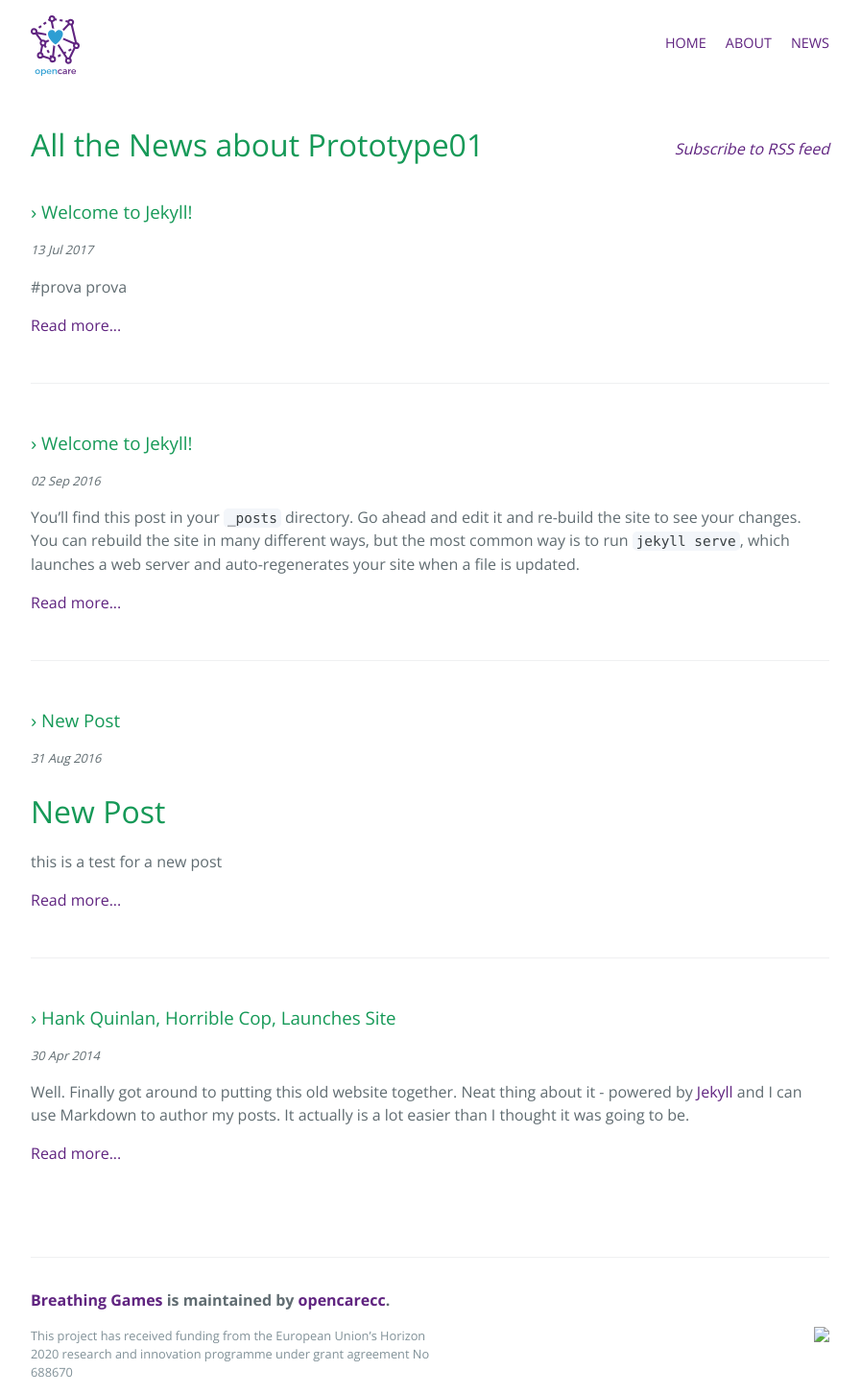
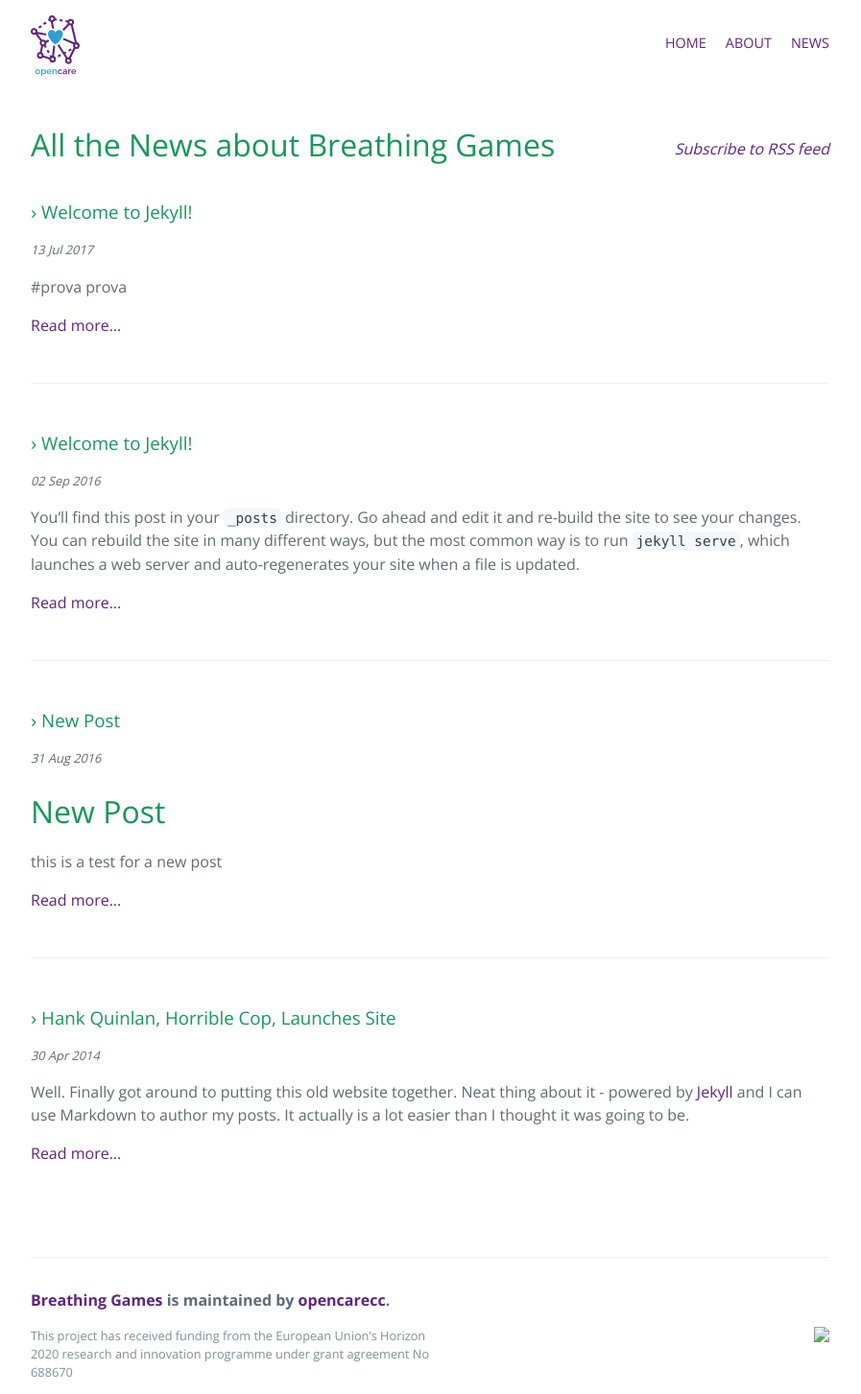
Before and after one commit to opencarecc/breathinggames, a Jekyll site: the page built from blog/index.html, in a window 1280 px wide. Shown: the whole page at 96% size, without its empty margins (192-1089 px from the left). Built offline with Jekyll 4.4.1, drawn with Linux system fonts in a browser that asks for light colours; the list of posts is cut into pages by our own code.

Commit message:
update page title

```diff
--- a/blog/index.html
+++ b/blog/index.html
@@ -1,6 +1,6 @@
 ---
 layout: default
-title: All the News about Prototype01
+title: All the News about Breathing Games
 ---
 
 	<h1 style="float:left;">{{ page.title }}</h1>
```
